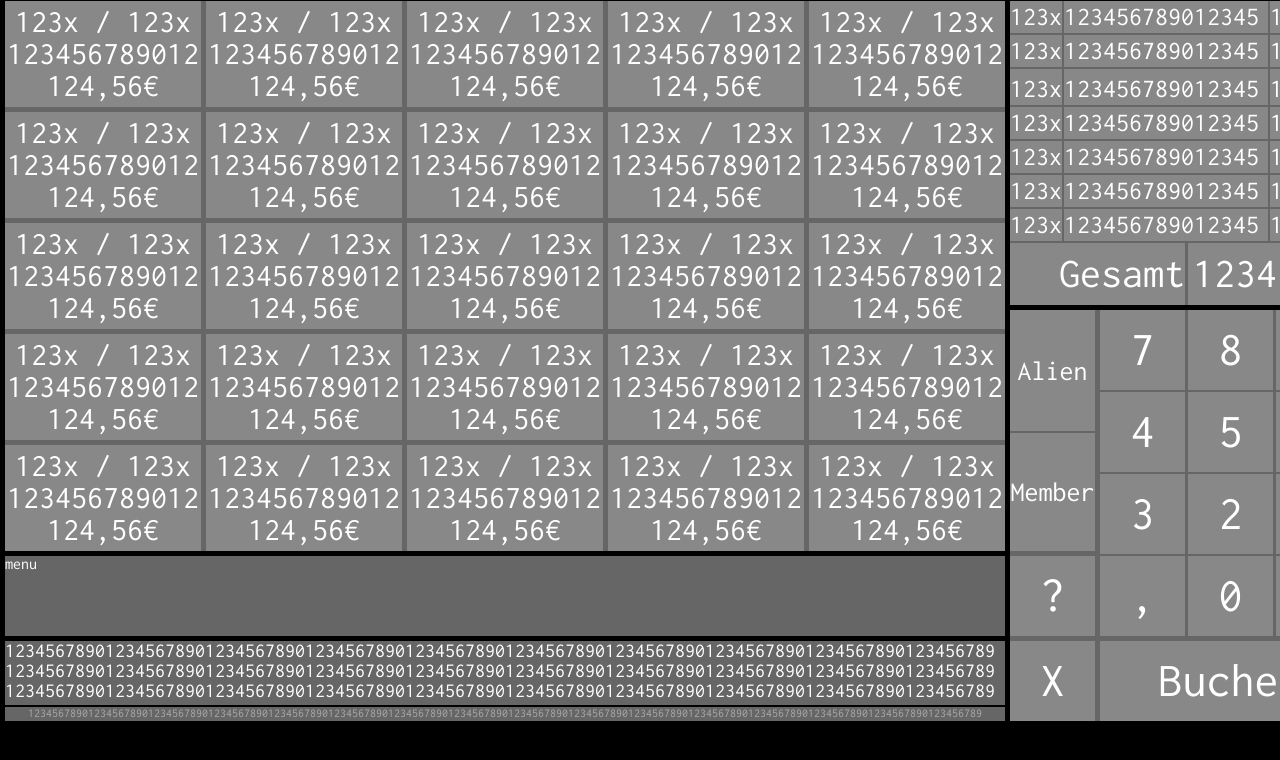
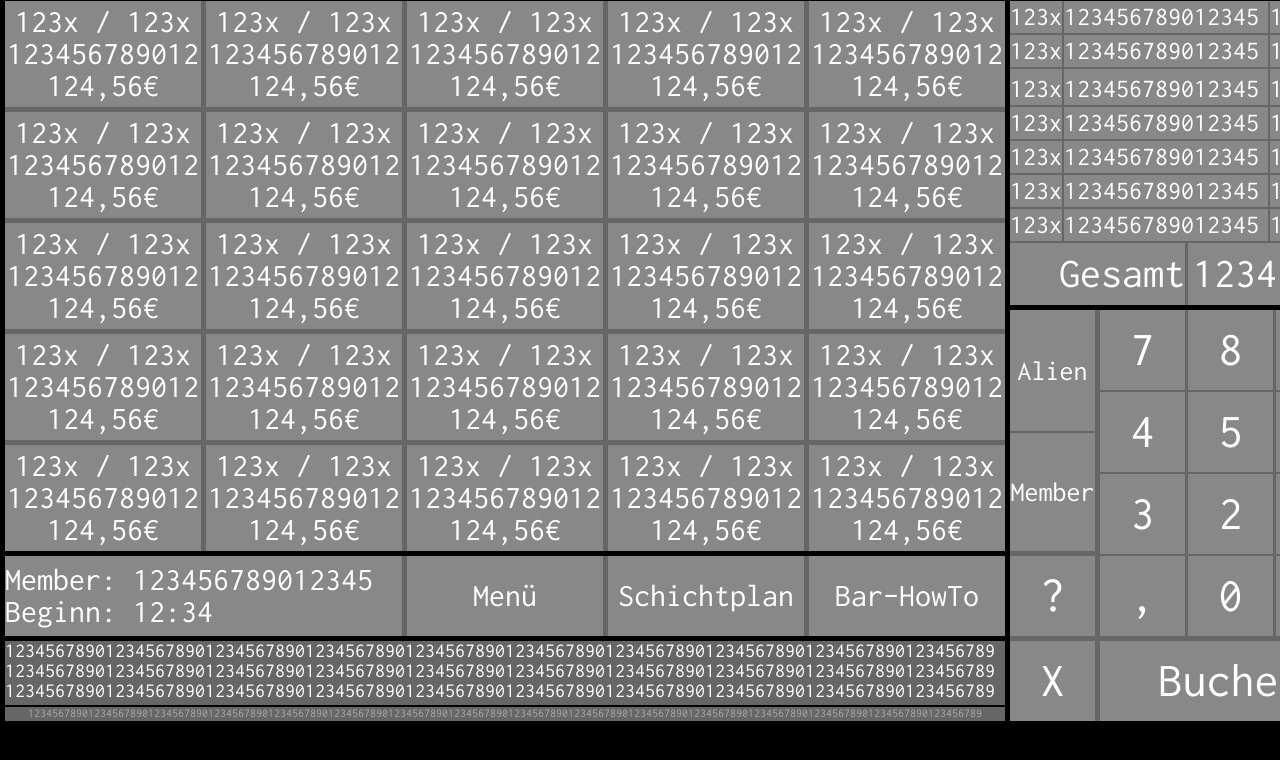
Before and after one commit to berlincount/c-base-pos, a website: page c-base-pos.html in a window 1280 px wide. Shown: the part 40-800 px from the top of the page. Drawn offline with Linux system fonts and the light colour scheme.

Commit message:
format the menubar

```diff
--- a/c-base-pos.css
+++ b/c-base-pos.css
@@ -951,10 +951,47 @@ footer {
   left: 5px;
 }
 
-footer#menu {
+footer#menubar {
   top:              596px;
   height:           80px;
+  font-size: 32px;
 }
+div.menubar {
+  display: table;
+  width: 196px;
+  height: 80px;
+  position: absolute;
+}
+span.menubar {
+  background-color: #888;
+  display: table-cell;
+  vertical-align: middle;
+  text-align: center;
+}
+div#login {
+  top: 0px;
+  left: 0px;
+  width: 397px;
+}
+span#login_txt {
+  text-align: left;
+}
+div#menu {
+  top: 0px;
+  left: 402px;
+  text-align: center;
+}
+div#schedule {
+  top: 0px;
+  left: 603px;
+  text-align: center;
+}
+div#howto {
+  top: 0px;
+  left: 804px;
+  text-align: center;
+}
+
 
 footer#log {
   height:           64px;
--- a/c-base-pos.html
+++ b/c-base-pos.html
@@ -71,7 +71,12 @@
 <div class=pad id=pad_4x5><span class=pad id=pad_txt_4x5>123x / 123x<br/>123456789012<br/>124,56€</span></div>
 <div class=pad id=pad_5x5><span class=pad id=pad_txt_5x5>123x / 123x<br/>123456789012<br/>124,56€</span></div>
 </section>
-<footer id=menu>menu</footer>
+<footer id=menubar>
+<div class=menubar id=login><span class=menubar id=login_txt>Member: 123456789012345<br/>Beginn: 12:34</span></div>
+<div class=menubar id=menu><span class=menubar id=menu_txt>Menü</span></div>
+<div class=menubar id=schedule><span class=menubar id=schedule_txt>Schichtplan</span></div>
+<div class=menubar id=howto><span class=menubar id=howto_txt>Bar-HowTo</span></div>
+</footer>
 <footer id=log>123456789012345678901234567890123456789012345678901234567890123456789012345678901234567890123456789<br/>123456789012345678901234567890123456789012345678901234567890123456789012345678901234567890123456789<br/>123456789012345678901234567890123456789012345678901234567890123456789012345678901234567890123456789</footer>
 <footer id=copyright>123456789012345678901234567890123456789012345678901234567890123456789012345678901234567890123456789012345678901234567890123456789012345678901234567890123456789</footer>
 <!-- dummy for measurements
```
